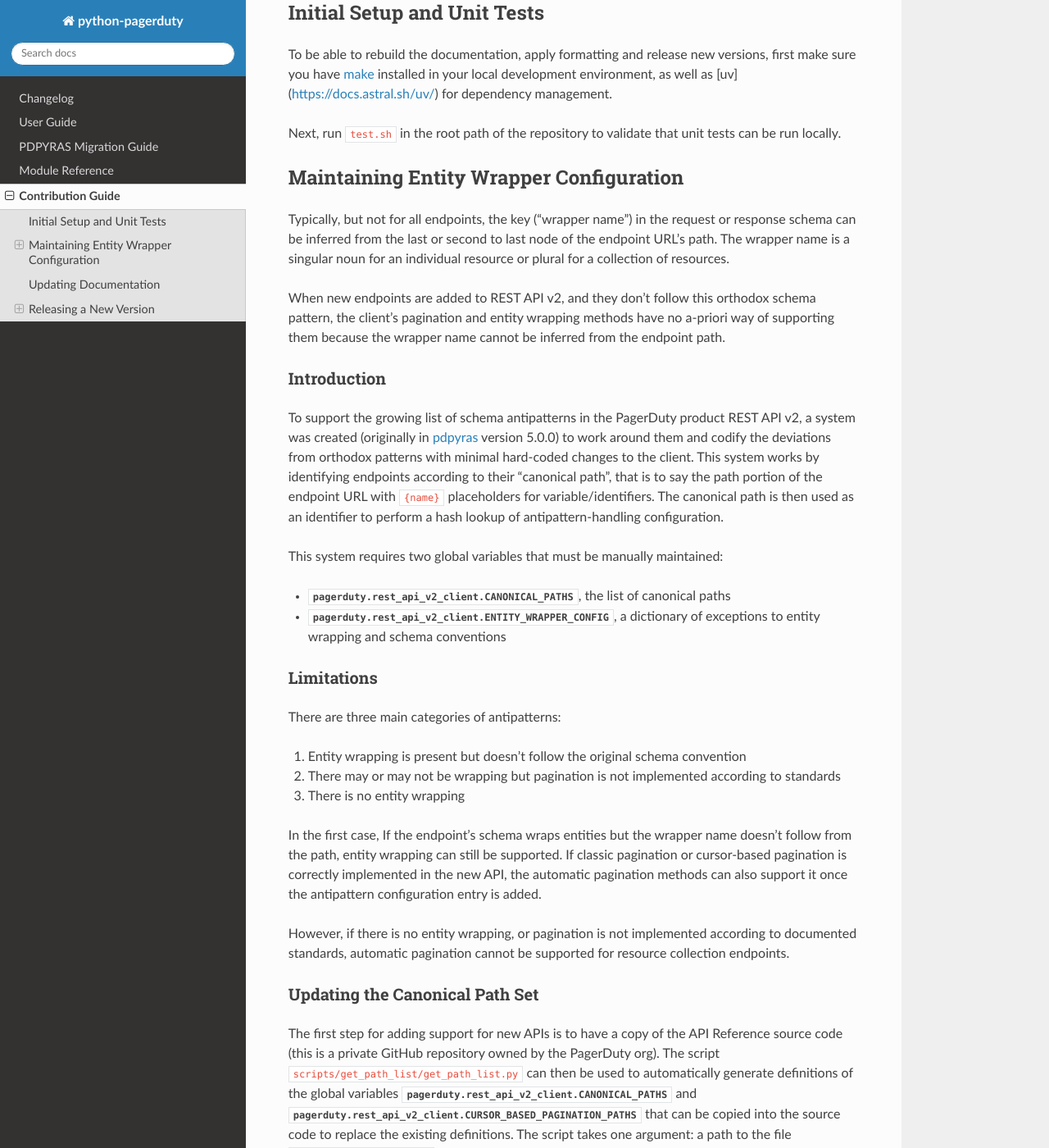
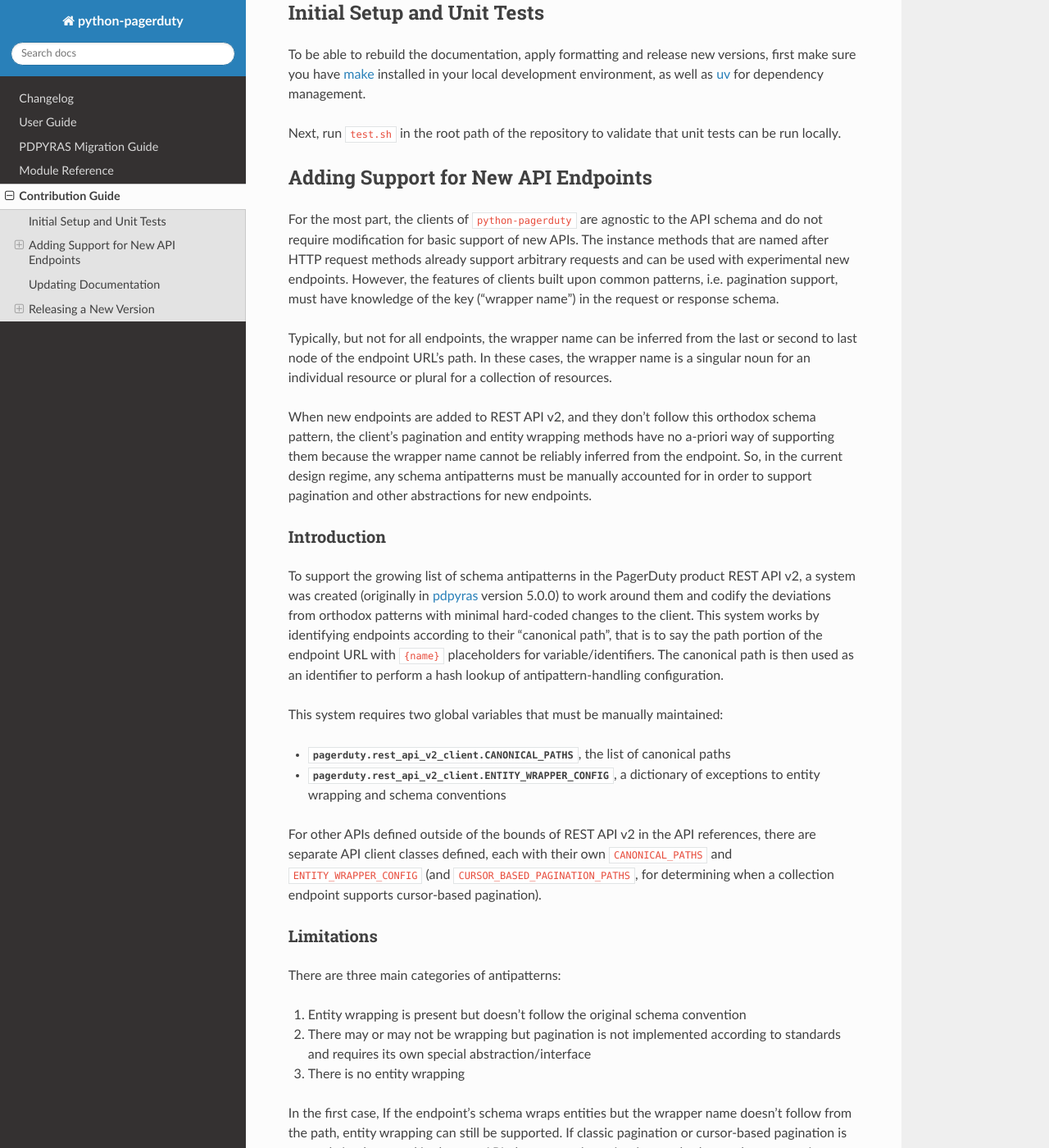
Before and after one commit to PagerDuty/python-pagerduty, a Sphinx documentation site: the page built from sphinx/source/contributing.rst, in a window 1280 px wide and 1400 px high, scrolled down 354 px. Shown: the whole window at 82% size. Built offline with Sphinx 7.4.7 and the Read the Docs theme 3.1.0, drawn with Linux system fonts in a browser that asks for light colours; some of the changed text lies outside the part shown.

Commit message:
Make documentation clearer in contrib guide / fix link

```diff
--- a/sphinx/source/contributing.rst
+++ b/sphinx/source/contributing.rst
@@ -16,22 +16,32 @@ Initial Setup and Unit Tests
 To be able to rebuild the documentation, apply formatting and release new
 versions, first make sure you have `make <https://www.gnu.org/software/make/>`_
 installed in your local development environment, as well as
-[uv](https://docs.astral.sh/uv/) for dependency management.
+`uv <https://docs.astral.sh/uv/>`_ for dependency management.
 
 Next, run ``test.sh`` in the root path of the repository to validate that unit
 tests can be run locally.
 
-Maintaining Entity Wrapper Configuration
-----------------------------------------
-Typically, but not for all endpoints, the key ("wrapper name") in the request
-or response schema can be inferred from the last or second to last node of the
-endpoint URL's path. The wrapper name is a singular noun for an individual
-resource or plural for a collection of resources.
+Adding Support for New API Endpoints
+------------------------------------
+For the most part, the clients of ``python-pagerduty`` are agnostic to the API
+schema and do not require modification for basic support of new APIs. The
+instance methods that are named after HTTP request methods already support
+arbitrary requests and can be used with experimental new endpoints. However,
+the features of clients built upon common patterns, i.e. pagination support,
+must have knowledge of the key ("wrapper name") in the request or response
+schema.
+
+Typically, but not for all endpoints, the wrapper name can be inferred from the
+last or second to last node of the endpoint URL's path. In these cases, the
+wrapper name is a singular noun for an individual resource or plural for a
+collection of resources.
 
 When new endpoints are added to REST API v2, and they don't follow this
 orthodox schema pattern, the client's pagination and entity wrapping methods
 have no a-priori way of supporting them because the wrapper name cannot be
-inferred from the endpoint path.
+reliably inferred from the endpoint. So, in the current design regime, any
+schema antipatterns must be manually accounted for in order to support
+pagination and other abstractions for new endpoints.
 
 Introduction
 ************
@@ -49,12 +59,18 @@ This system requires two global variables that must be manually maintained:
 * :attr:`pagerduty.rest_api_v2_client.CANONICAL_PATHS`, the list of canonical paths
 * :attr:`pagerduty.rest_api_v2_client.ENTITY_WRAPPER_CONFIG`, a dictionary of exceptions to entity wrapping and schema conventions
 
+For other APIs defined outside of the bounds of REST API v2 in the API
+references, there are separate API client classes defined, each with their own
+``CANONICAL_PATHS`` and ``ENTITY_WRAPPER_CONFIG`` (and
+``CURSOR_BASED_PAGINATION_PATHS``, for determining when a collection endpoint
+supports cursor-based pagination).
+
 Limitations
 ***********
 There are three main categories of antipatterns:
 
 1. Entity wrapping is present but doesn't follow the original schema convention
-2. There may or may not be wrapping but pagination is not implemented according to standards
+2. There may or may not be wrapping but pagination is not implemented according to standards and requires its own special abstraction/interface
 3. There is no entity wrapping
 
 In the first case, If the endpoint's schema wraps entities but the wrapper name
@@ -65,7 +81,7 @@ antipattern configuration entry is added.
 
 However, if there is no entity wrapping, or pagination is not implemented
 according to documented standards, automatic pagination cannot be supported for
-resource collection endpoints.
+the new resource collection endpoints.
 
 Updating the Canonical Path Set
 *******************************
```
